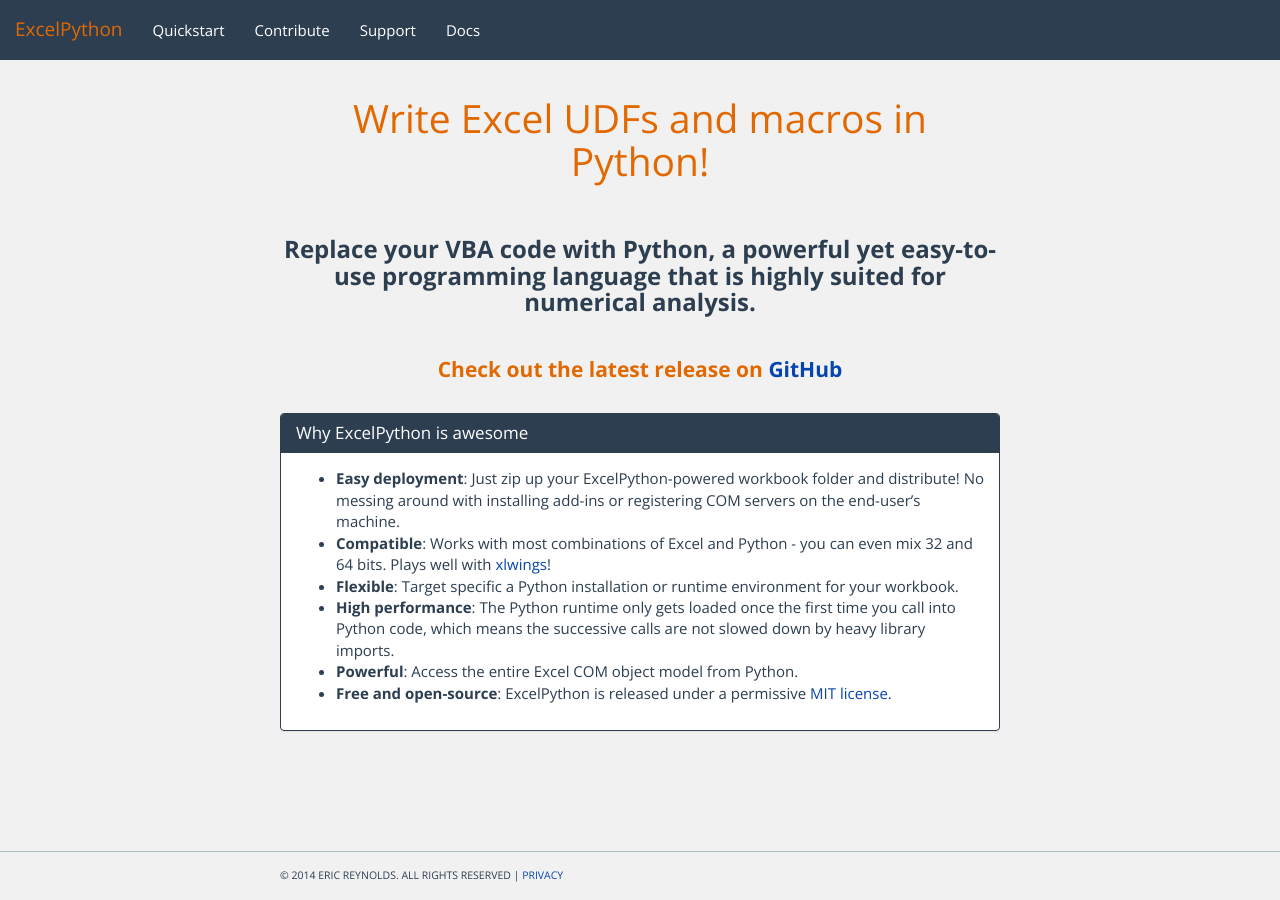
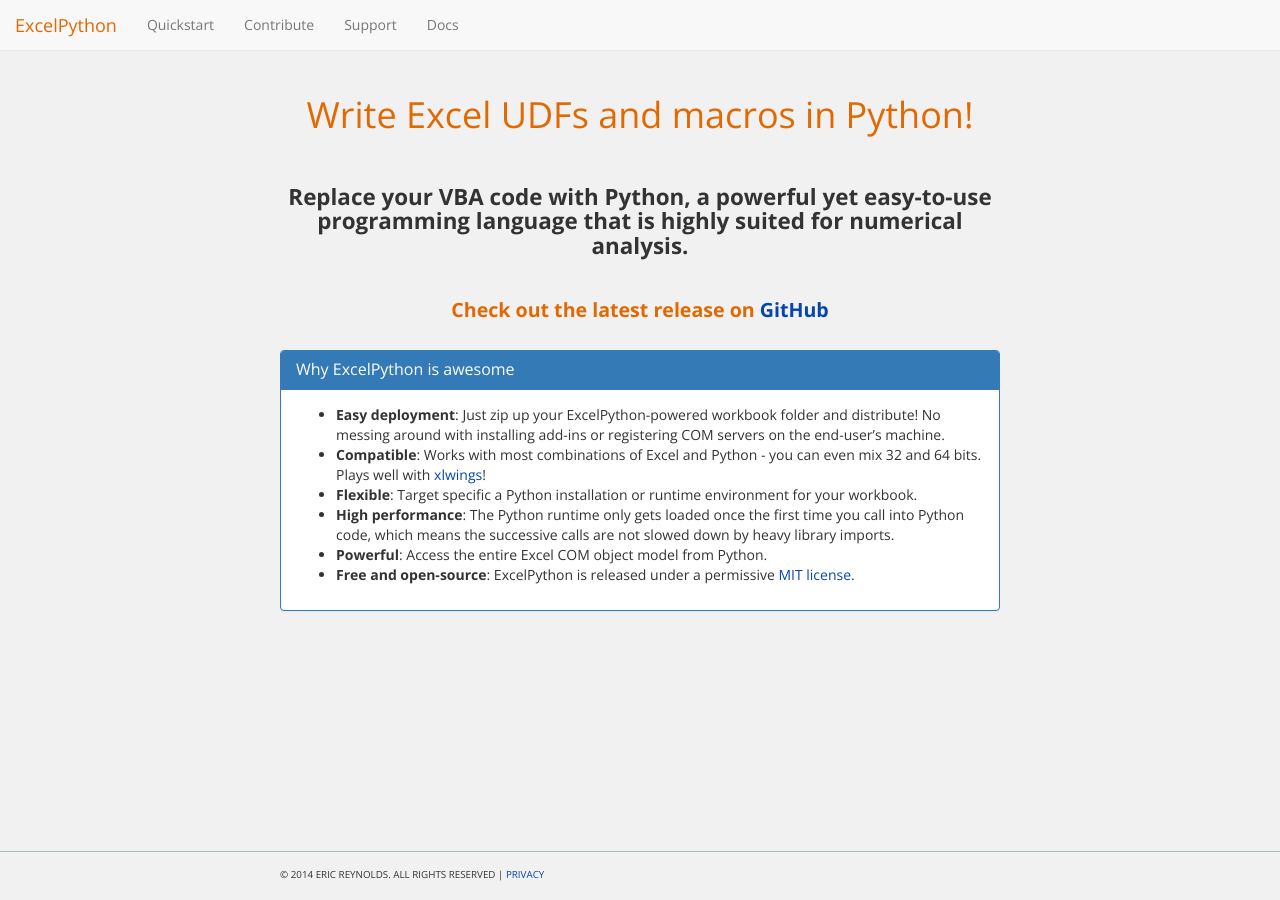
Before and after one commit to ericremoreynolds/excelpython, a Jekyll site: the page built from index.md, in a window 1280 px wide. Built offline with Jekyll 4.4.1, drawn with Linux system fonts in a browser that asks for light colours; nearby versions of some CDN libraries; library files that are not in the unit come from our copies; Markdown is read by kramdown in place of the engine named in the settings.

Commit message:
Update landingpage.html

```diff
--- a/_layouts/landingpage.html
+++ b/_layouts/landingpage.html
@@ -6,7 +6,7 @@
     <meta name="viewport" content="width=device-width, initial-scale=1.0">
     <meta name="description" content="{{ site.description }}">
 
-    <link href="/static/css/bootstrap.min.css" rel="stylesheet">
+    <link href="/static/css/bootstrap.css" rel="stylesheet">
     <link href="/static/css/custom.css" rel="stylesheet">
     <link href="/static/css/codehighlighting.css" rel="stylesheet">
     <link href="/static/css/landingpage.css" rel="stylesheet">
```
